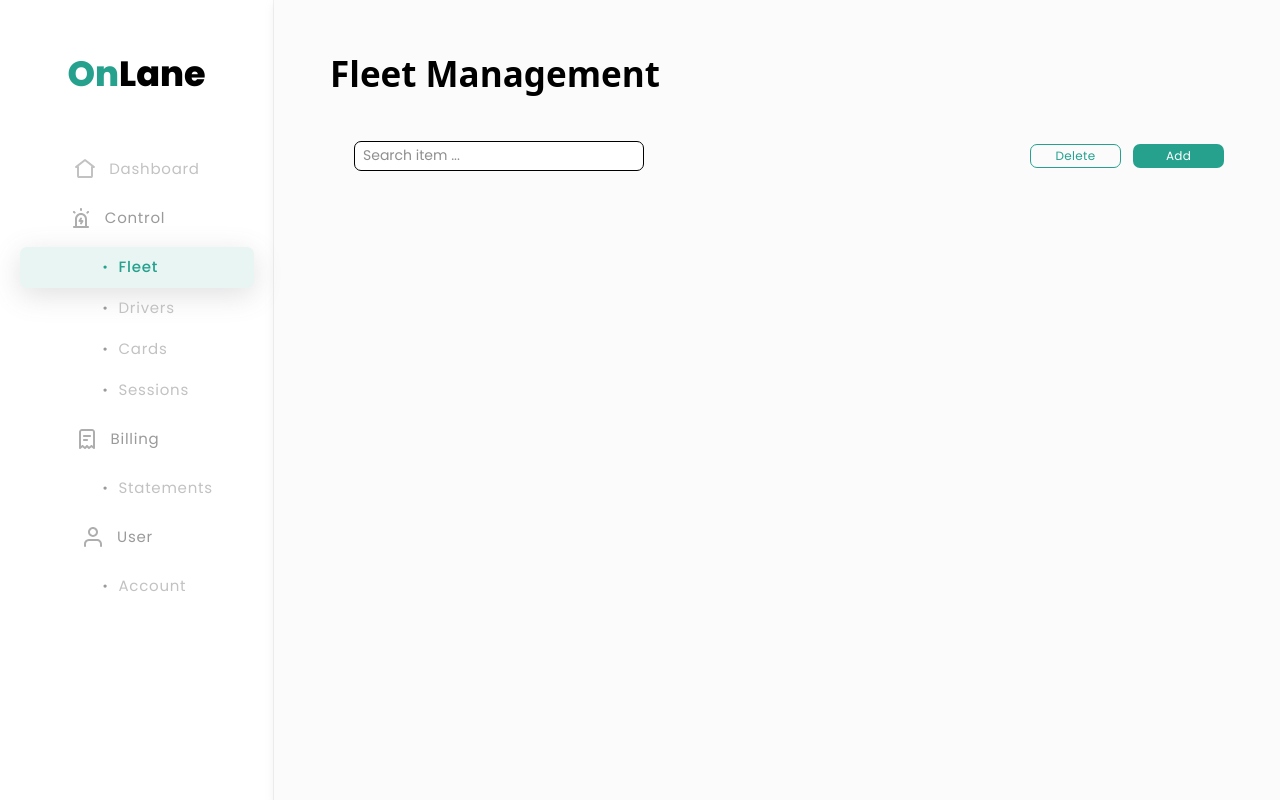
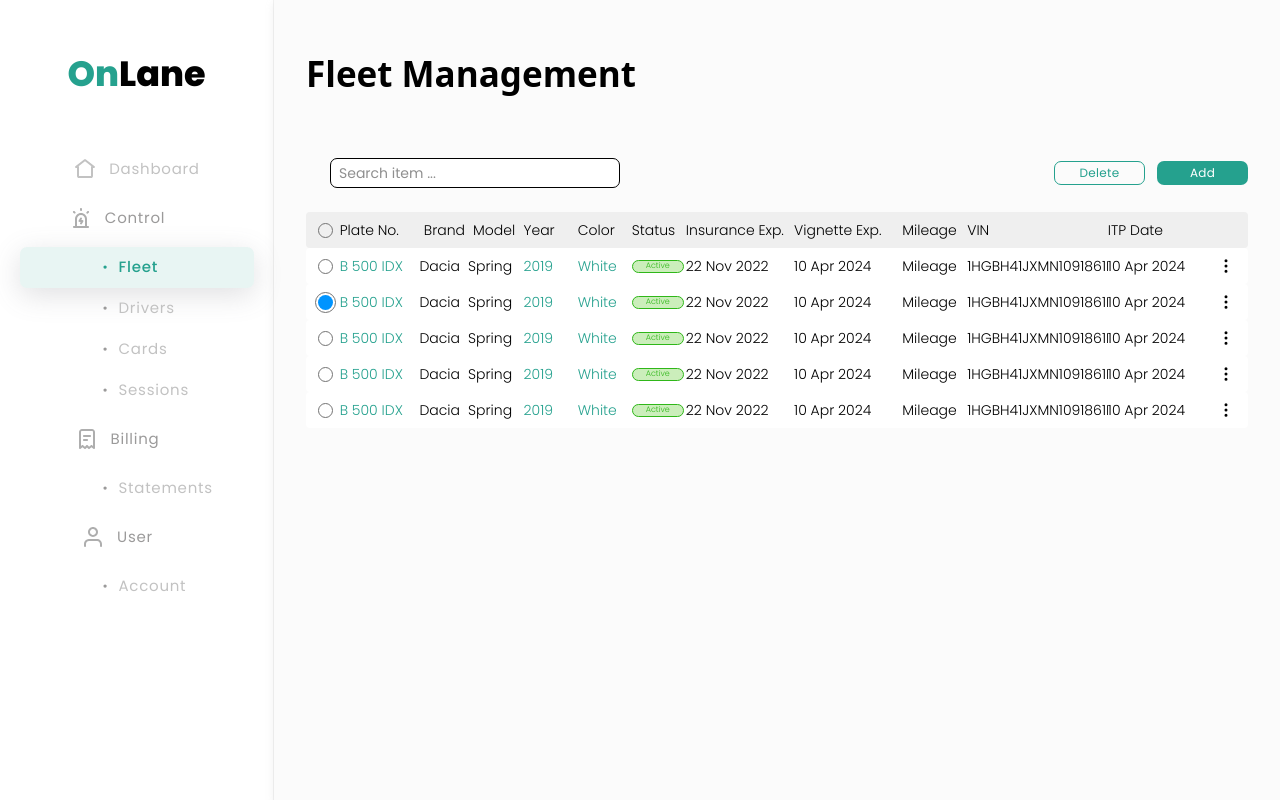
Before and after one commit to gulnabi-afridi/onlane-app, a React (Create React App) app: page /dashboard in a window 1280 px wide. Both pictures are taken after a click on the button "Fleet". Built offline with nearby package versions, Linux system fonts and the light colour scheme.

Commit message:
fleet row made

```diff
--- a/src/components/dashboard/Dashboard/Dashboard.jsx
+++ b/src/components/dashboard/Dashboard/Dashboard.jsx
@@ -3,7 +3,7 @@ import Typography from '../../shared/Typography/Typography';
 import Widget from './Widget';
 const Dashboard = () => {
   return (
-    <div className='w-full h-full flex flex-col'>
+    <div className='w-full h-full flex flex-col px-0 md:px-8 xl:px-14'>
       <Typography.H1 styles='text-black-main font-extrabold'>
         Dashboard
       </Typography.H1>
--- a/src/components/dashboard/Fleet/Fleet.jsx
+++ b/src/components/dashboard/Fleet/Fleet.jsx
@@ -1,12 +1,18 @@
-import React from 'react';
+'use client';
+
+import React, { useState } from 'react';
 import Typography from '../../shared/Typography/Typography';
 import SearchBar from '../../shared/Inputs/SearchBar';
 import FillButton from '../../shared/Buttons/FillButton';
 import OutlineButton from '../../shared/Buttons/OutlineButton';
+import { HiOutlineDotsVertical } from 'react-icons/hi';
 
 const Fleet = () => {
+  const [selectedRow, setSelectedRow] = useState(2);
+
   return (
-    <div className='w-full flex flex-col h-full gap-10'>
+    <div className='w-full flex flex-col h-full gap-6 px-8'>
+      <div className='flex flex-col min-h-[140px] justify-between'>
         <Typography.H1 styles='text-black-main font-extrabold'>
           Fleet Management
         </Typography.H1>
@@ -31,7 +37,230 @@ const Fleet = () => {
           </div>
         </div>
       </div>
+      {/* table ------>  */}
+      <div className='w-full flex flex-col'>
+        {/* header -->  */}
+        <div className='w-full grid h-[36px] bg-white-dark rounded-[4px] px-3 grid-cols-[.2fr,.7fr,1fr,.5fr,.5fr,.5fr,1fr,1fr,.6fr,1.3fr,1fr,20px] justify-center items-center'>
+          <button className='w-[15px] h-[15px] rounded-full border-[1px] border-[#737373]'></button>
+          {fleetTable.header.map((item, index) => {
+            if (item.key === 'brand') {
+              return (
+                <div
+                  key={index}
+                  className='flex justify-center items-center gap-2'
+                >
+                  <Typography.NormalText styles='text-black-main font-poppins font-light'>
+                    {item.label}
+                  </Typography.NormalText>
+                  <Typography.NormalText styles='text-black-main font-poppins font-light'>
+                    {fleetTable.header.find((x) => x.key === 'model').label}
+                  </Typography.NormalText>
+                </div>
+              );
+            }
+            if (item.key === 'model') {
+              return null;
+            }
+            return (
+              <div key={index} className=''>
+                <Typography.NormalText styles='text-black-main font-poppins font-light'>
+                  {item.label}
+                </Typography.NormalText>
+              </div>
+            );
+          })}
+          <div className='flex justify-center items-center'>
+            <div className='flex justify-center items-center'></div>
+          </div>
+        </div>
+        {/* rows ----->  */}
+        {fleetTable.rows.map((item, index) => {
+          return (
+            <div className='w-full grid h-[36px] bg-white-main rounded-[4px] px-3 grid-cols-[.2fr,.7fr,1fr,.5fr,.5fr,.5fr,1fr,1fr,.6fr,1.3fr,1fr,20px] justify-center items-center'>
+              <button
+                onClick={() => setSelectedRow(item.id)}
+                className={`w-[15px] h-[15px] ${
+                  selectedRow === item.id
+                    ? 'bg-[#0094FF] outline outline-[#737373] outline-offset-2 outline-[1px]'
+                    : 'bg-transparent  border-[1px] border-[#737373]'
+                } rounded-full `}
+              ></button>
+              <div className='w-full max-w-[80px] flex justify-start items-center overflow-auto hideScroll'>
+                <Typography.NormalText styles='text-success-main font-poppins font-light'>
+                  {item.plateNo}
+                </Typography.NormalText>
+              </div>
+              <div
+                key={index}
+                className='flex justify-center items-center gap-2'
+              >
+                <div className='w-full max-w-[100px] flex justify-start items-center gap-2 overflow-auto hideScroll'>
+                  <Typography.NormalText styles='text-black-main font-poppins font-light'>
+                    {item.brandModel.brand}
+                  </Typography.NormalText>
+                  <Typography.NormalText styles='text-black-main font-poppins font-light'>
+                    {item.brandModel.model}
+                  </Typography.NormalText>
+                </div>
+              </div>
+              <Typography.NormalText styles='text-success-main font-poppins font-light'>
+                {item.year}
+              </Typography.NormalText>
+              <div className='w-full max-w-[50px] flex justify-start items-center overflow-auto hideScroll'>
+                <Typography.NormalText styles='text-success-main font-poppins font-light'>
+                  {item.color}
+                </Typography.NormalText>
+              </div>
+              <p className='text-[#2FB719] w-[52px] h-[13px] border-[1px] capitalize rounded-[60px] flex justify-center items-center border-[#2FB719] bg-[#CBEEBB] text-[8px] font-poppins font-light'>
+                {item.status}
+              </p>
+              <div className='w-full flex justify-start items-center max-w-[103px] overflow-auto hideScroll'>
+                <Typography.NormalText styles='text-black-main font-poppins font-light'>
+                  {item.insuranceExp}
+                </Typography.NormalText>
+              </div>
+              <div className='w-full flex justify-start items-center max-w-[103px] overflow-auto hideScroll'>
+                <Typography.NormalText styles='text-black-main font-poppins font-light'>
+                  {item.vignetteExp}
+                </Typography.NormalText>
+              </div>
+              <div className='w-full max-w-[60px] flex justify-start items-center overflow-auto hideScroll'>
+                <Typography.NormalText styles='text-black-main font-poppins font-light'>
+                  {item.mileage}
+                </Typography.NormalText>
+              </div>
+              <div className='w-full max-w-[150px] overflow-auto hideScroll'>
+                <Typography.NormalText styles='text-black-main font-poppins font-light'>
+                  {item.vin}
+                </Typography.NormalText>
+              </div>
+              <div className='w-full max-w-[103px] flex justify-start items-center overflow-auto hideScroll'>
+                <Typography.NormalText styles='text-black-main font-poppins font-light'>
+                  {item.itpDate}
+                </Typography.NormalText>
+              </div>
+              <div className='flex justify-center items-center'>
+                <HiOutlineDotsVertical className='text-black-main text-[18px] cursor-pointer' />
+              </div>
+            </div>
+          );
+        })}
+      </div>
+    </div>
   );
 };
 
+const fleetTable = {
+  header: [
+    { key: 'plateNo', label: 'Plate No.' },
+    { key: 'brand', label: 'Brand' },
+    { key: 'model', label: 'Model' },
+    { key: 'year', label: 'Year' },
+    { key: 'color', label: 'Color' },
+    { key: 'status', label: 'Status' },
+    { key: 'insuranceExp', label: 'Insurance Exp.' },
+    { key: 'vignetteExp', label: 'Vignette Exp.' },
+    { key: 'mileage', label: 'Mileage' },
+    { key: 'vin', label: 'VIN' },
+    { key: 'itpDate', label: 'ITP Date' },
+  ],
+  rows: [
+    {
+      id: 1,
+      plateNo: 'B 500 IDX',
+
+      brandModel: {
+        brand: 'Dacia',
+        model: 'Spring',
+      },
+      model: 'Spring',
+      year: '2019',
+      color: 'White',
+      status: 'active',
+      status: 'active',
+      insuranceExp: '22 Nov 2022',
+      vignetteExp: '10 Apr 2024',
+      mileage: 'Mileage',
+      vin: '1HGBH41JXMN1091861HGBH41JXMN109186',
+      itpDate: '10 Apr 2024',
+    },
+    {
+      id: 2,
+      plateNo: 'B 500 IDX',
+
+      brandModel: {
+        brand: 'Dacia',
+        model: 'Spring',
+      },
+      model: 'Spring',
+      year: '2019',
+      color: 'White',
+      status: 'active',
+      status: 'active',
+      insuranceExp: '22 Nov 2022',
+      vignetteExp: '10 Apr 2024',
+      mileage: 'Mileage',
+      vin: '1HGBH41JXMN1091861HGBH41JXMN109186',
+      itpDate: '10 Apr 2024',
+    },
+    {
+      id: 3,
+      plateNo: 'B 500 IDX',
+
+      brandModel: {
+        brand: 'Dacia',
+        model: 'Spring',
+      },
+      model: 'Spring',
+      year: '2019',
+      color: 'White',
+      status: 'active',
+      status: 'active',
+      insuranceExp: '22 Nov 2022',
+      vignetteExp: '10 Apr 2024',
+      mileage: 'Mileage',
+      vin: '1HGBH41JXMN1091861HGBH41JXMN109186',
+      itpDate: '10 Apr 2024',
+    },
+    {
+      id: 4,
+      plateNo: 'B 500 IDX',
+
+      brandModel: {
+        brand: 'Dacia',
+        model: 'Spring',
+      },
+      model: 'Spring',
+      year: '2019',
+      color: 'White',
+      status: 'active',
+      status: 'active',
+      insuranceExp: '22 Nov 2022',
+      vignetteExp: '10 Apr 2024',
+      mileage: 'Mileage',
+      vin: '1HGBH41JXMN1091861HGBH41JXMN109186',
+      itpDate: '10 Apr 2024',
+    },
+    {
+      id: 5,
+      plateNo: 'B 500 IDX',
+
+      brandModel: {
+        brand: 'Dacia',
+        model: 'Spring',
+      },
+      model: 'Spring',
+      year: '2019',
+      color: 'White',
+      status: 'active',
+      status: 'active',
+      insuranceExp: '22 Nov 2022',
+      vignetteExp: '10 Apr 2024',
+      mileage: 'Mileage',
+      vin: '1HGBH41JXMN1091861HGBH41JXMN109186',
+      itpDate: '10 Apr 2024',
+    },
+  ],
+};
+
 export default Fleet;
--- a/src/components/shared/Typography/Typography.jsx
+++ b/src/components/shared/Typography/Typography.jsx
@@ -13,9 +13,7 @@ export const NormalText = ({
   styles = 'text-black-main font-light',
 }) => {
   return (
-    <p
-      className={`text-[12px] sm:text-[13px] md:text-[14px] lg:text-[15px] ${styles}`}
-    >
+    <p className={`text-[12px] sm:text-[13px] md:text-[14px]  ${styles}`}>
       {children}
     </p>
   );
--- a/src/pages/Dashboard.jsx
+++ b/src/pages/Dashboard.jsx
@@ -17,7 +17,7 @@ const DashboardPage = () => {
           setSelectedOption={setSelectedOption}
         />
         {/* right portion ===========>  */}
-        <div className='rightPor bg-black-off/5 h-full px-0 md:px-8 xl:px-14'>
+        <div className='rightPor bg-black-off/5 h-full'>
           <SmallScreenLeftNavigation />
           <div className='pt-2 lg:pt-12 pb-8 lg:pb-12'>
             {/* main dashboard =====>  */}
```
Lines whose indentation alone changed are shown as unchanged.
